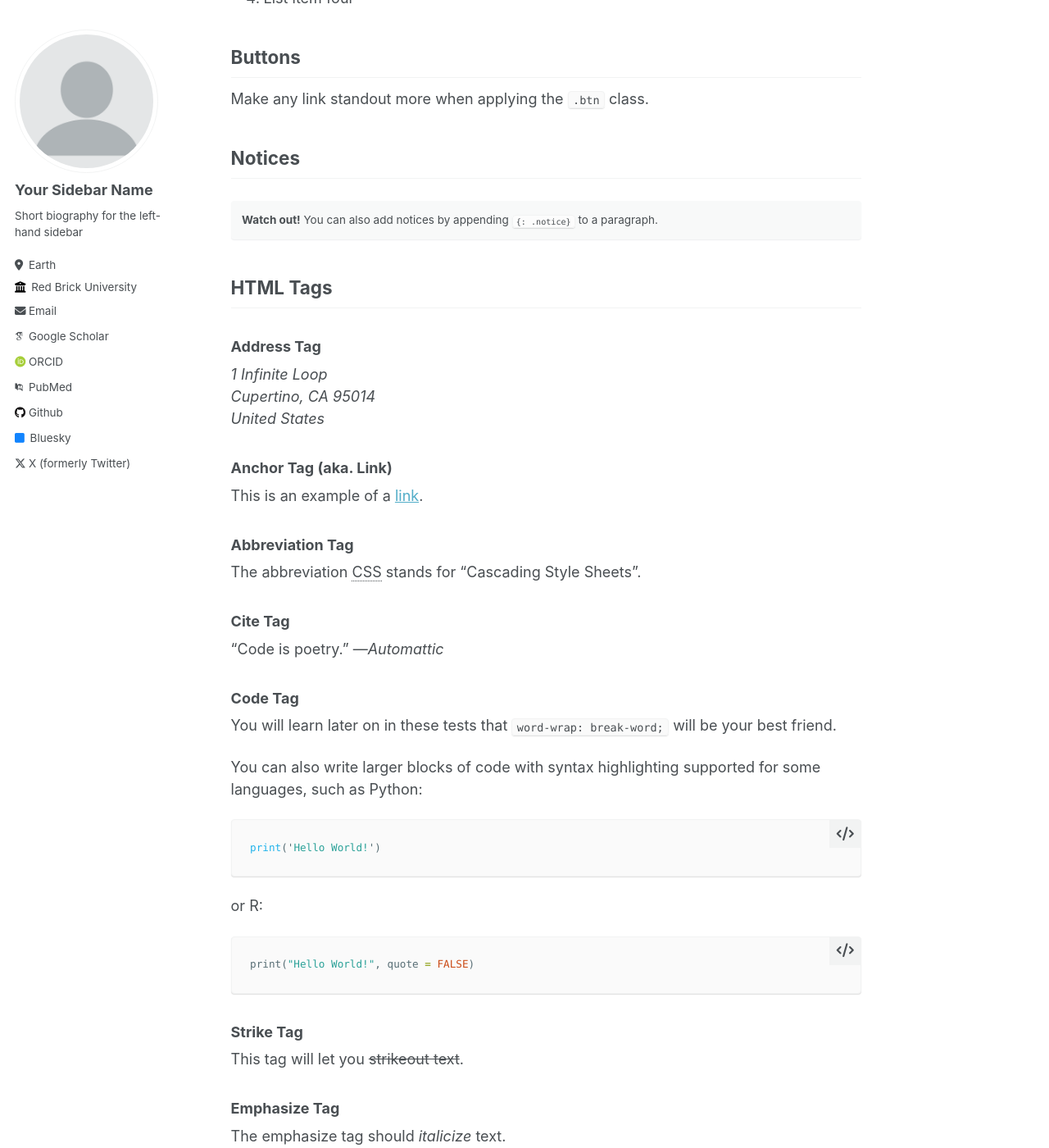
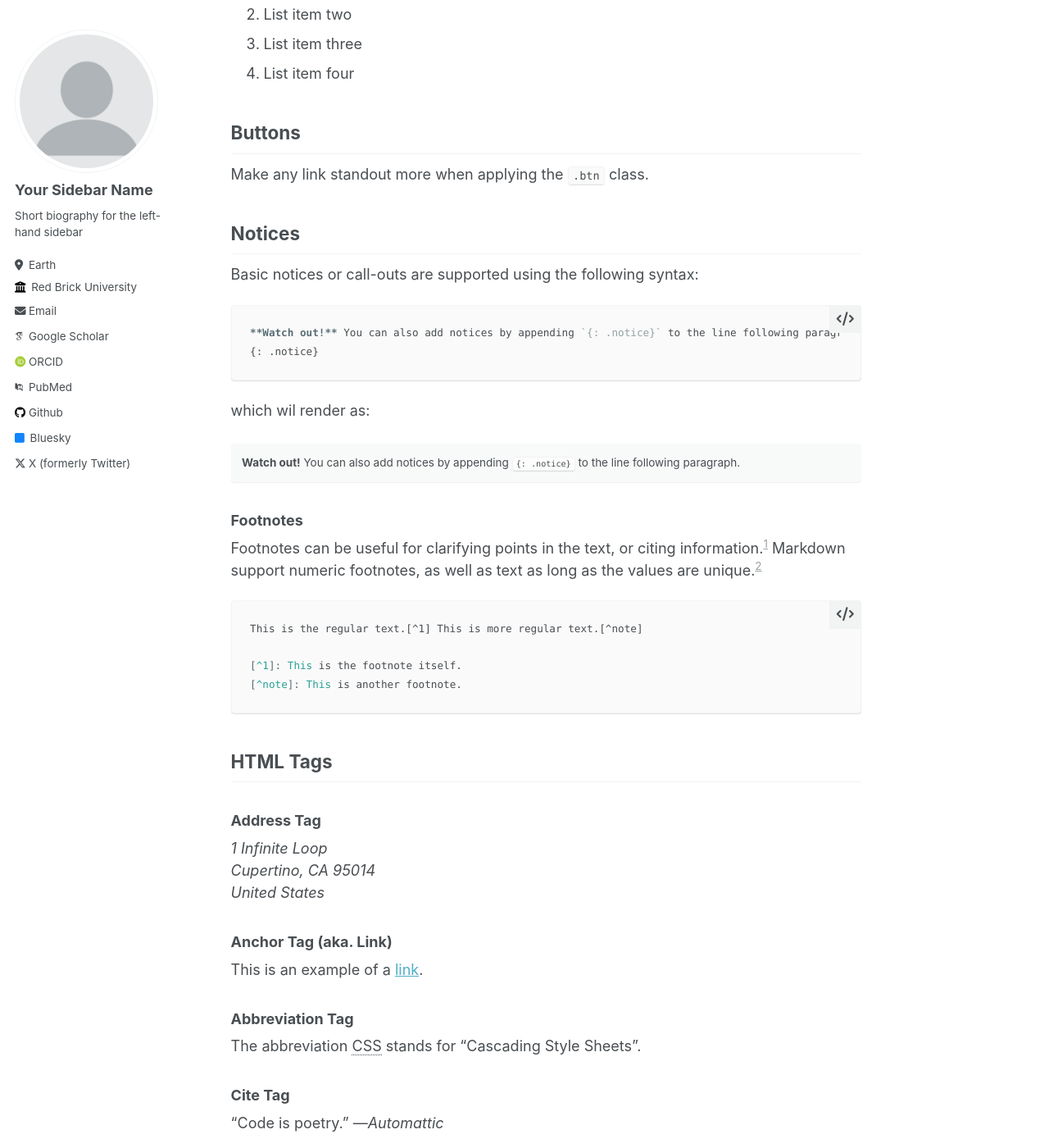
Before and after one commit to cxh42/cxh42.github.io, a Jekyll site: the page built from _pages/markdown.md, in a window 1280 px wide and 1400 px high, scrolled down 4114 px. Shown: the whole window at 82% size. Built offline with Jekyll 4.4.1, drawn with Linux system fonts in a browser that asks for light colours; some web fonts are replaced; some of the changed text lies outside the part shown.

Commit message:
Closes #1972, update Markdown documentation

````diff
--- a/_pages/markdown.md
+++ b/_pages/markdown.md
@@ -53,6 +53,8 @@ The default delimiters of `$$...$$` and `\\[...\\]` are supported for displayed
 **Note** that since Academic Pages uses Markdown which cases some interference with MathJax and LaTeX for escaping characters and new lines, although [some workarounds exist](https://math.codidact.com/posts/278763/278772#answer-278772).
 
 ## Markdown guide
+
+Academic Pages uses [kramdown](https://kramdown.gettalong.org/index.html) for Markdown rendering, which has some differences from other Markdown implementations such as GitHub's. In addition to this guide, please see the [kramdown Syntax page](https://kramdown.gettalong.org/syntax.html) for full documentation.
 
 ### Header three
 
@@ -141,8 +143,31 @@ Make any link standout more when applying the `.btn` class.
 
 ## Notices
 
-**Watch out!** You can also add notices by appending `{: .notice}` to a paragraph.
+Basic notices or call-outs are supported using the following syntax:
+
+```markdown
+**Watch out!** You can also add notices by appending `{: .notice}` to the line following paragraph.
 {: .notice}
+```
+
+which wil render as:
+
+**Watch out!** You can also add notices by appending `{: .notice}` to the line following paragraph.
+{: .notice}
+
+### Footnotes
+
+Footnotes can be useful for clarifying points in the text, or citing information.[^1] Markdown support numeric footnotes, as well as text as long as the values are unique.[^note]
+
+```markdown
+This is the regular text.[^1] This is more regular text.[^note]
+
+[^1]: This is the footnote itself.
+[^note]: This is another footnote.
+```
+
+[^1]: Such as this footnote.
+[^note]: When using text for footnotes markers, no spaces are permitted in the name.
 
 ## HTML Tags
 
````
